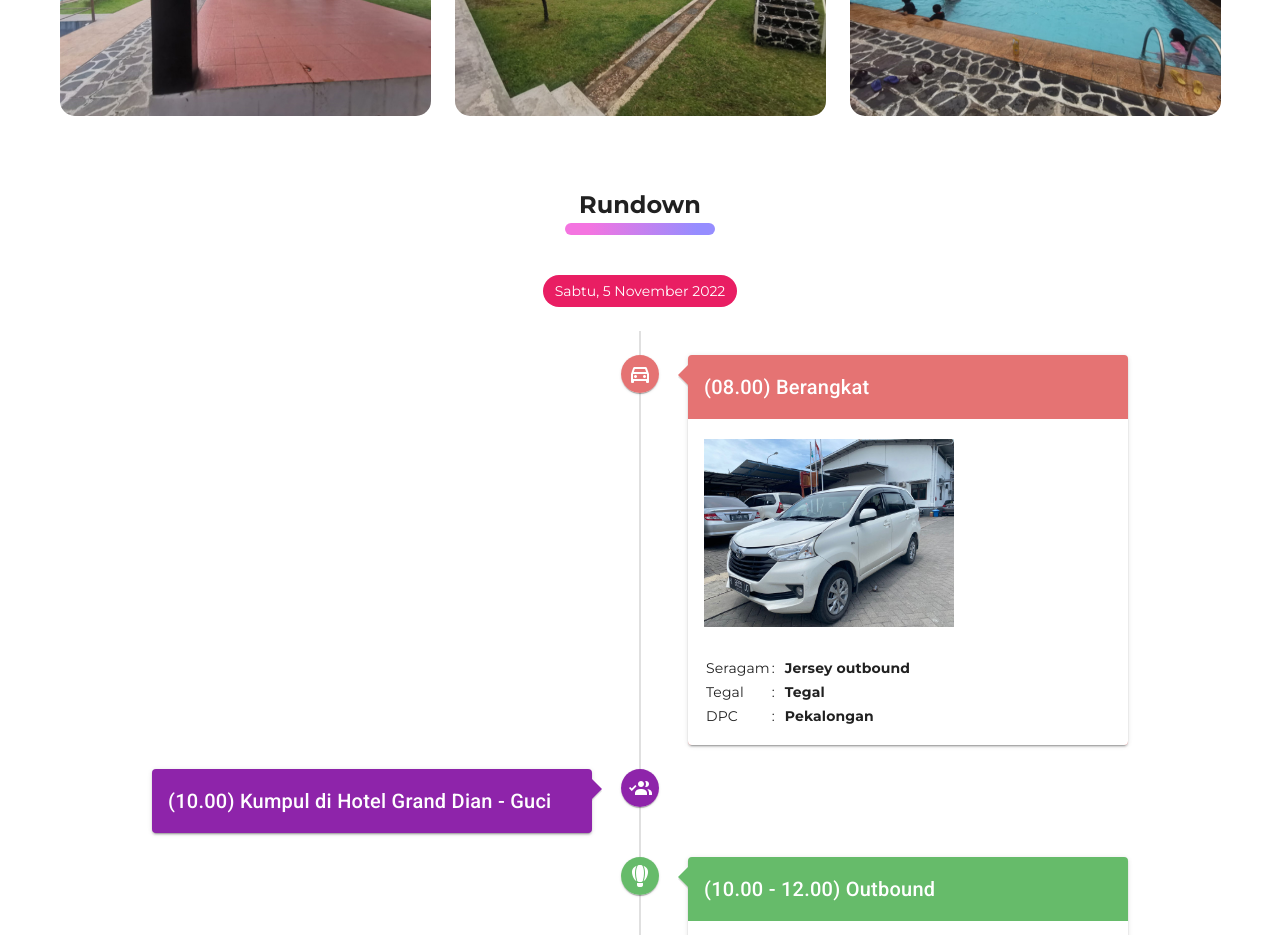
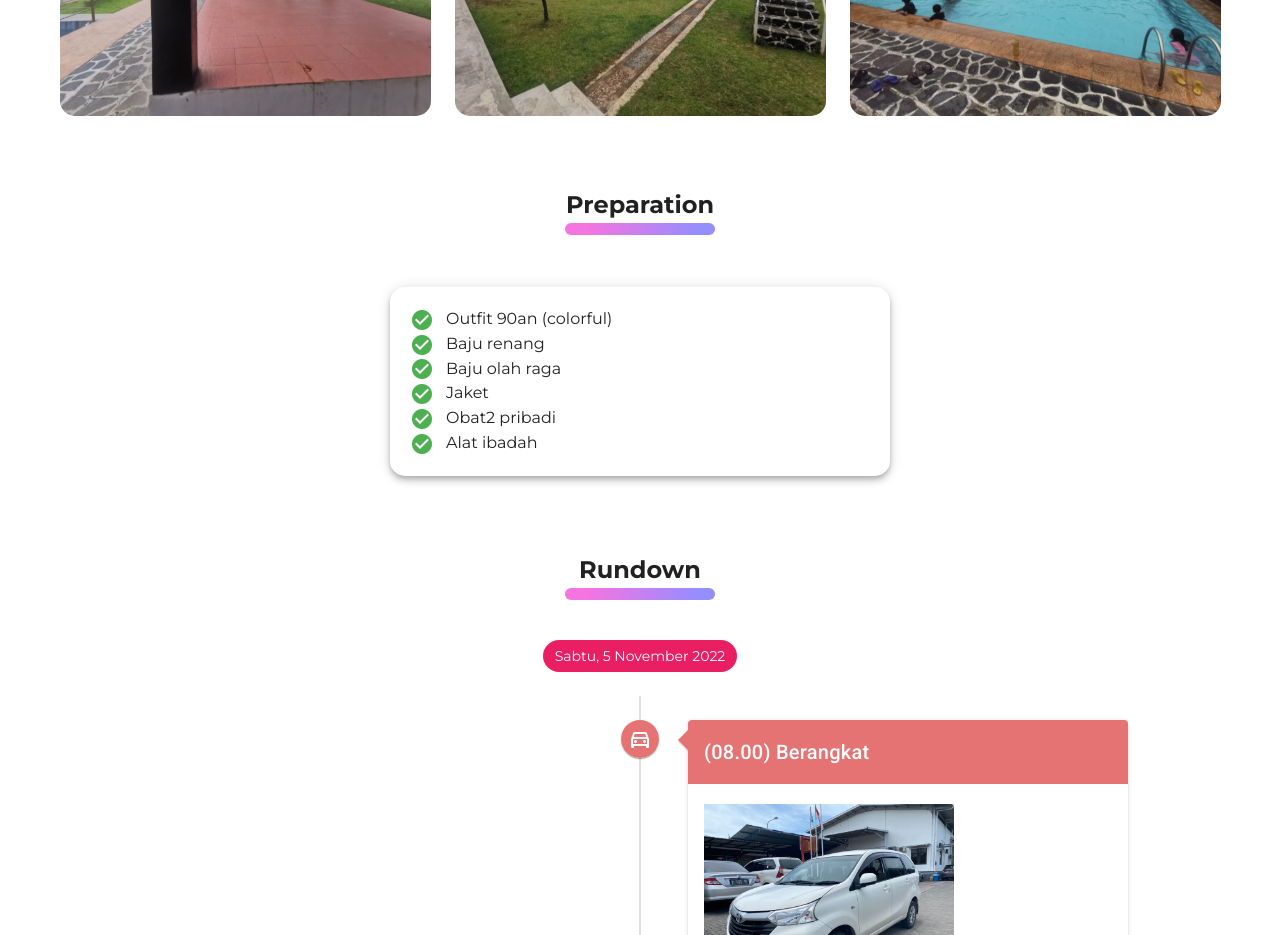
Before and after one commit to brahmaputra7/sampoerna-tegal, a Nuxt app: page / in a window 1280 px wide. Shown: the part 1160-2095 px from the top of the page. Built offline with nearby package versions, Linux system fonts and the light colour scheme.

Commit message:
preparation

```diff
--- a/pages/index.vue
+++ b/pages/index.vue
@@ -29,6 +29,33 @@
           <v-row >
             <v-col cols="6" md="4" v-for="item,index in 6" :key="index">
               <img :src="'/img/ven'+(index+1)+'.jpg'" width="100%" style="border-radius:15px">
+            </v-col>
+          </v-row>
+        </v-container>
+      </div>
+      <div>
+        <v-container>
+          <v-row>
+            <v-col cols="12">
+                <div class="pt-10 d-flex align-center justify-center mb-10" style="flex-flow:column">
+                  <div class="d-flex justify-center" ><h2>Preparation</h2></div>
+                  <div class="pinkLine"></div>
+                </div>
+                <v-container>
+                  <v-row>
+                    <v-col cols="12" class="d-flex justify-center">
+                      <div style="width:100%;max-width:500px;border-radius:15px;" class="elevation-5 pa-5 ">
+                        <div><v-icon class="green--text mr-3">mdi-check-circle</v-icon>Outfit 90an (colorful)</div>
+                        <div><v-icon class="green--text mr-3">mdi-check-circle</v-icon>Baju renang</div>
+                        <div><v-icon class="green--text mr-3">mdi-check-circle</v-icon>Baju olah raga</div>
+                        <div><v-icon class="green--text mr-3">mdi-check-circle</v-icon>Jaket</div>
+                        <div><v-icon class="green--text mr-3">mdi-check-circle</v-icon>Obat2 pribadi</div>
+                        <div><v-icon class="green--text mr-3">mdi-check-circle</v-icon>Alat ibadah</div>
+                      </div>
+                    </v-col>
+                  </v-row>
+                </v-container>
+
             </v-col>
           </v-row>
         </v-container>
```
